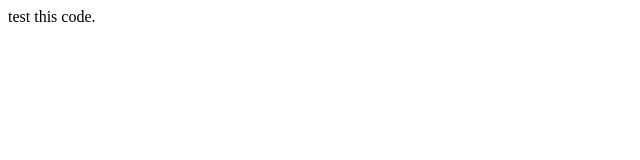
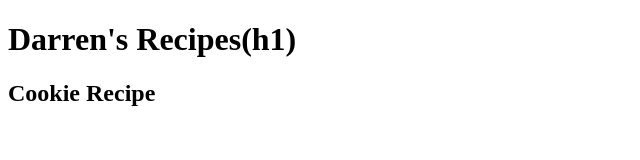
Before and after one commit to dschrads/dschrads.github.io, a plain HTML site: page index.html in a window 1280 px wide. Shown: the whole page, without its empty margins (0-640 px from the left). Drawn offline with Linux system fonts and the light colour scheme.

Commit message:
added headers to index.html

```diff
--- a/index.html
+++ b/index.html
@@ -4,6 +4,8 @@
     <title>HTML and CSS Class</title>
   </head>
   <body>
-    test this code.
+    <h1>Darren's Recipes(h1)</h1>
+    <h2>Cookie Recipe</h2>
+    <p></p>
   </body>
 </html>
```
